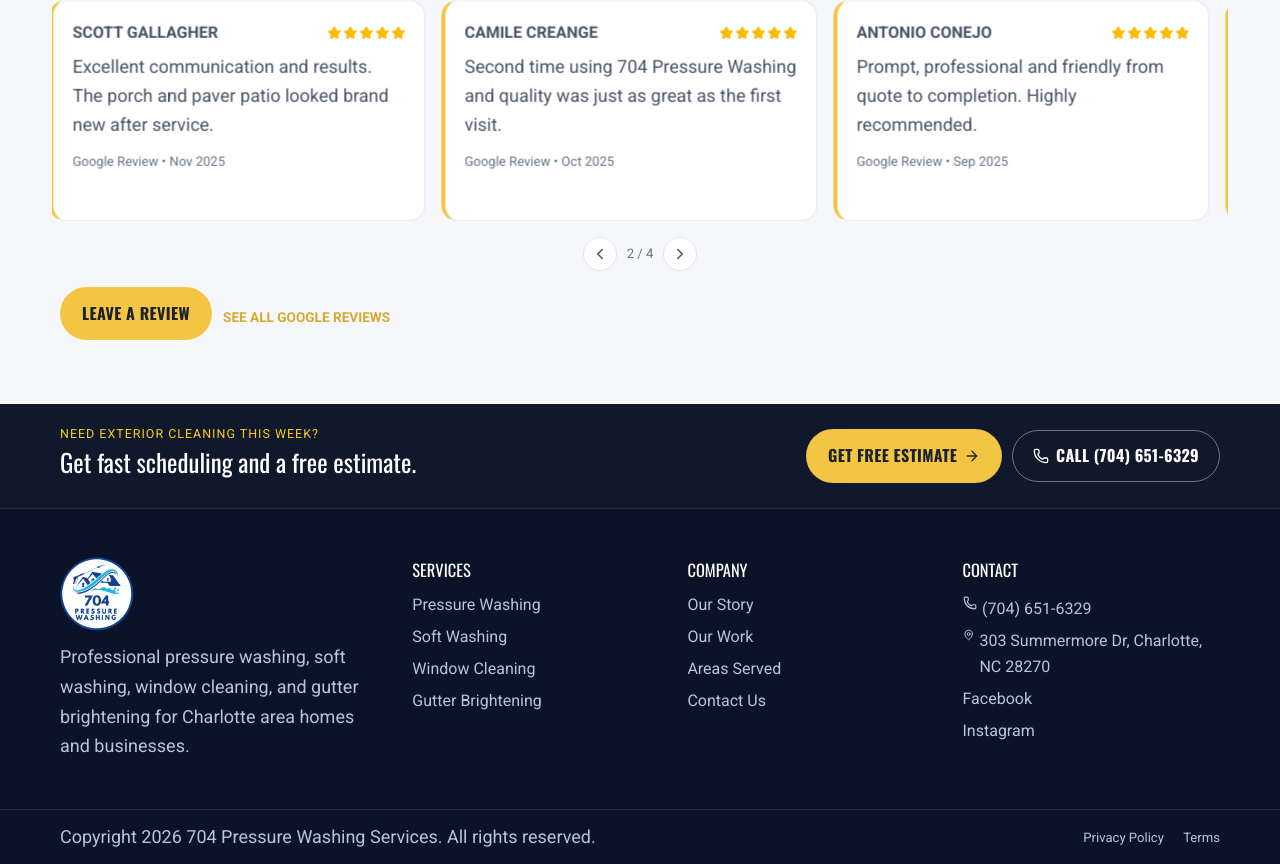
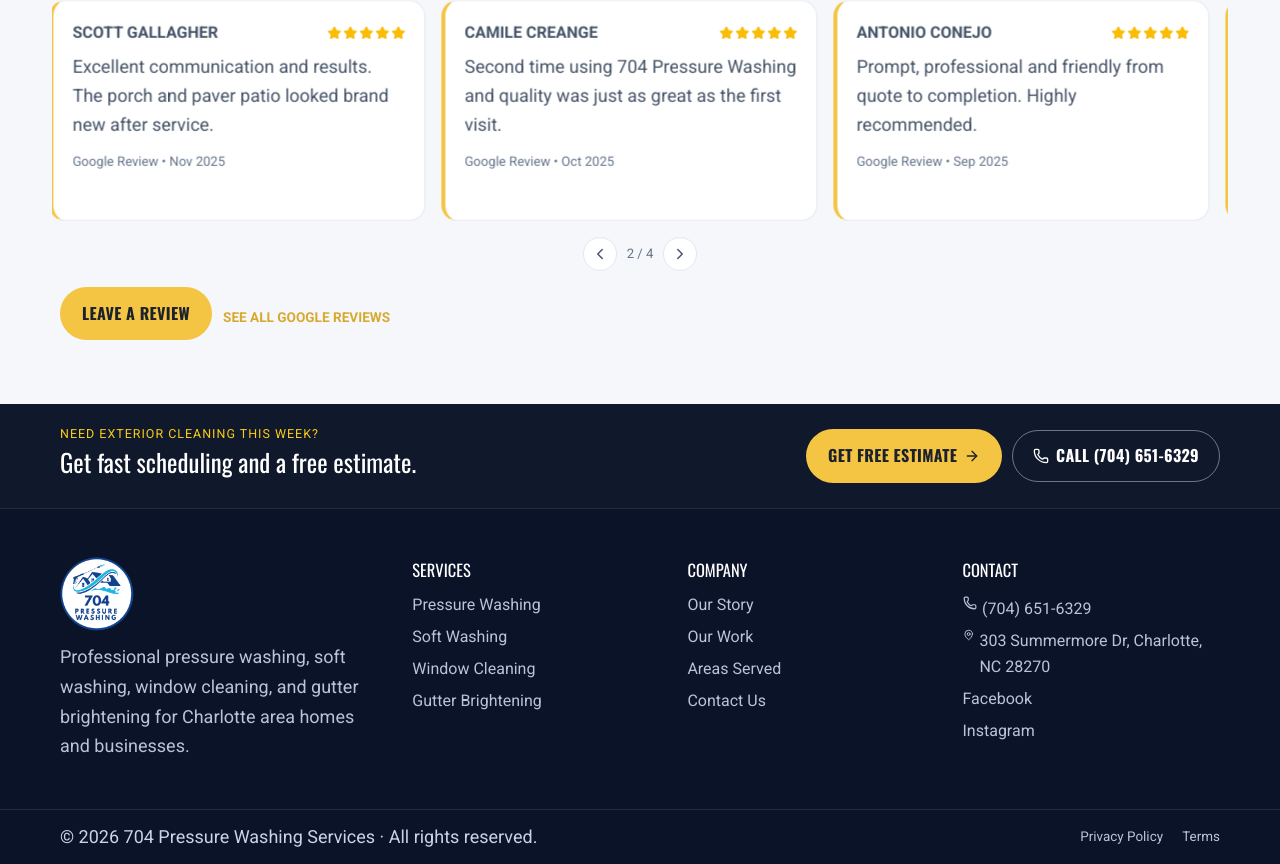
Before and after one commit to newoninja/704PressureWashing, a React (Vite) app: page / in a window 1280 px wide. Shown: the part 2357-3221 px from the top of the page. Built offline with nearby package versions, Linux system fonts and the light colour scheme; no server answers.

Commit message:
Refine footer legal line copy and typography flow

```diff
--- a/src/components/Footer.jsx
+++ b/src/components/Footer.jsx
@@ -3,6 +3,8 @@ import { business } from '../data/siteData'
 import { trackCallClick, trackEvent } from '../utils/analytics'
 
 export default function Footer() {
+  const currentYear = new Date().getFullYear()
+
   return (
     <footer className="site-footer">
       <div className="footer-top-cta">
@@ -74,7 +76,7 @@ export default function Footer() {
 
       <div className="footer-bottom">
         <div className="container footer-bottom-inner">
-          <p>Copyright 2026 704 Pressure Washing Services. All rights reserved.</p>
+          <p className="footer-copyright">© {currentYear} 704 Pressure Washing Services · All rights reserved.</p>
           <div className="footer-bottom-links">
             <a href="/privacy-policy">Privacy Policy</a>
             <a href="/terms">Terms</a>
--- a/src/index.css
+++ b/src/index.css
@@ -1280,7 +1280,7 @@ a:focus-visible {
 
 .footer-bottom {
   border-top: 1px solid rgba(255, 255, 255, 0.1);
-  font-size: 0.82rem;
+  font-size: 0.84rem;
 }
 
 .footer-bottom-inner {
@@ -1294,6 +1294,12 @@ a:focus-visible {
 .footer-bottom-links {
   display: flex;
   gap: 1.2rem;
+}
+
+.footer-copyright {
+  margin: 0;
+  line-height: 1.4;
+  color: #c8d4e8;
 }
 
 .page-header {
@@ -1616,6 +1622,10 @@ a:focus-visible {
   .footer-bottom-links {
     gap: 1rem;
   }
+
+  .footer-copyright {
+    font-size: 0.8rem;
+  }
 }
 
 @media (max-width: 480px) {
```
